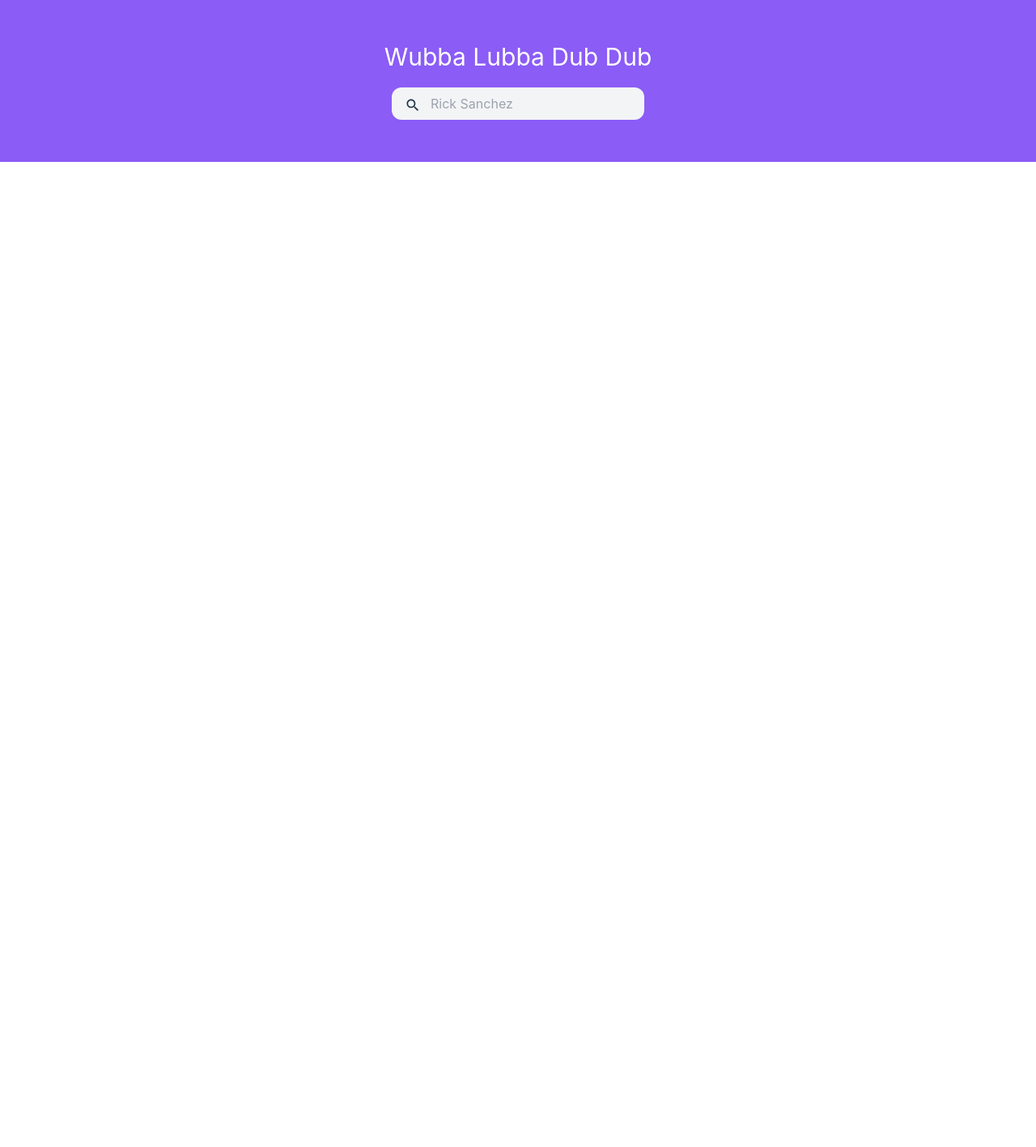
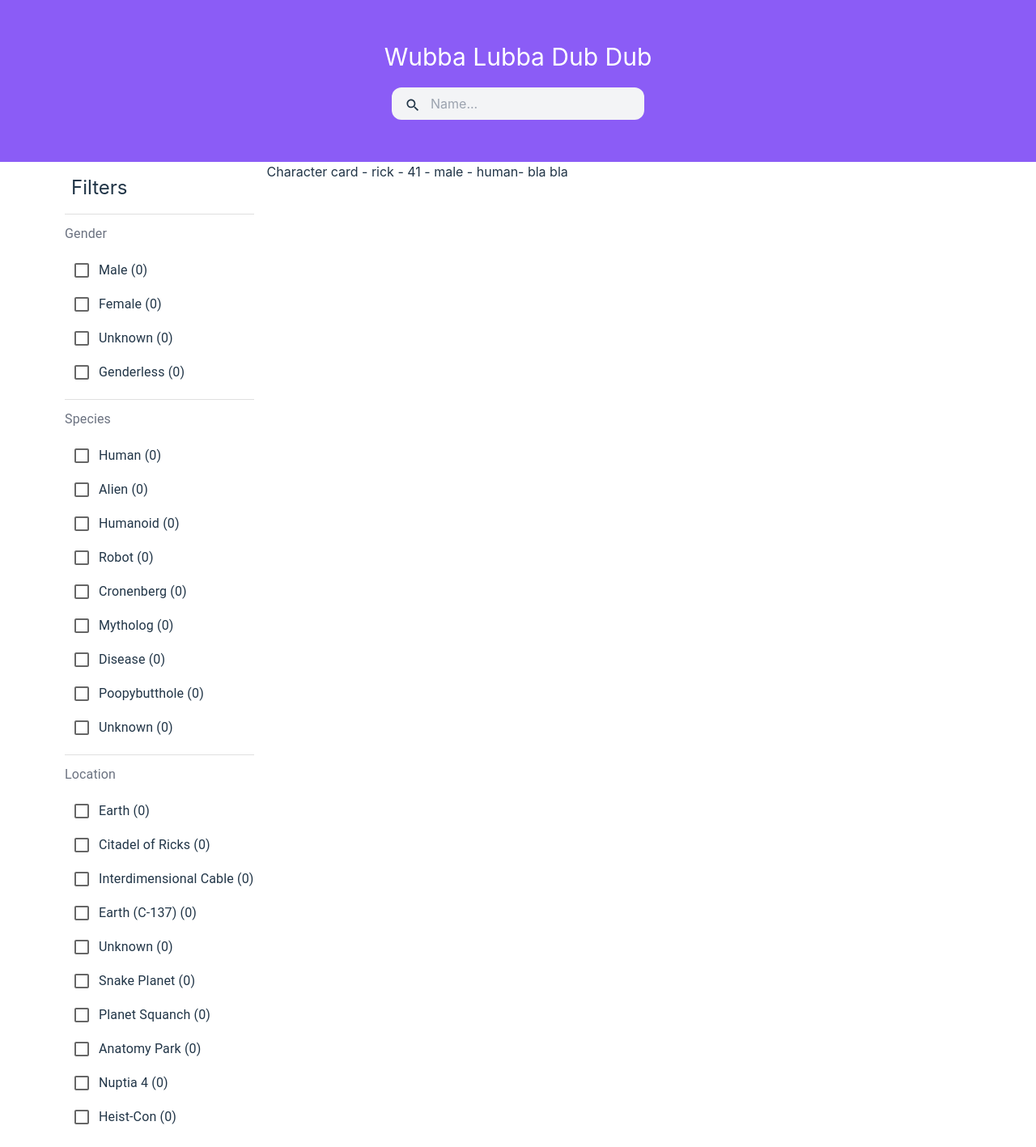
Before and after one commit to emirmorgan/graphql-rick-and-morty, a React (Vite) app: page / in a window 1280 px wide. Shown: the whole page at 81% size. Before the commit the page ends 800 px from the top, so only its background shows below. Built offline with nearby package versions, Linux system fonts and the light colour scheme.

Commit message:
Design: Content / Filter

```diff
--- a/src/App.jsx
+++ b/src/App.jsx
@@ -1,9 +1,11 @@
+import Content from "./components/Content";
 import Header from "./components/Header";
 
 function App() {
   return (
     <>
       <Header />
+      <Content />
     </>
   );
 }
--- /dev/null
+++ b/src/components/Character.jsx
@@ -0,0 +1,7 @@
+import { Box } from "@mui/material";
+
+const Character = ({}) => {
+  return <Box>Character card - rick - 41 - male - human- bla bla</Box>;
+};
+
+export default Character;
--- /dev/null
+++ b/src/components/Characters.jsx
@@ -0,0 +1,13 @@
+import { Box } from "@mui/material";
+import Character from "./Character";
+
+const Characters = () => {
+  return (
+    <Box>
+      {/* send props to character component */}
+      <Character />
+    </Box>
+  );
+};
+
+export default Characters;
--- /dev/null
+++ b/src/components/Content.jsx
@@ -0,0 +1,17 @@
+import { Box, Container } from "@mui/material";
+
+import Characters from "./Characters";
+import Filter from "./Filter";
+
+const Content = () => {
+  return (
+    <Container>
+      <Box display="flex">
+        <Filter />
+        <Characters />
+      </Box>
+    </Container>
+  );
+};
+
+export default Content;
--- /dev/null
+++ b/src/components/Filter.jsx
@@ -0,0 +1,102 @@
+import {
+  Box,
+  Checkbox,
+  Divider,
+  List,
+  ListItem,
+  ListItemText,
+  Typography,
+} from "@mui/material";
+
+const Filter = () => {
+  return (
+    <Box className="flex flex-col py-2 px-4" minWidth="250px">
+      <h1 className="text-2xl p-2">Filters</h1>
+      <List className="flex flex-col gap-3">
+        <Divider />
+        <Typography className="text-xl text-gray-500">Gender</Typography>
+        <ListItem disablePadding className="flex flex-col">
+          <Box className="flex items-center mr-auto">
+            <Checkbox /> <ListItemText>Male (0)</ListItemText>
+          </Box>
+          <Box className="flex items-center mr-auto">
+            <Checkbox /> <ListItemText>Female (0)</ListItemText>
+          </Box>
+          <Box className="flex items-center mr-auto">
+            <Checkbox /> <ListItemText>Unknown (0)</ListItemText>
+          </Box>
+          <Box className="flex items-center mr-auto">
+            <Checkbox /> <ListItemText>Genderless (0)</ListItemText>
+          </Box>
+        </ListItem>
+        <Divider />
+        <Typography className="text-xl text-gray-500">Species</Typography>
+        <ListItem disablePadding className="flex flex-col">
+          <Box className="flex items-center mr-auto">
+            <Checkbox /> <ListItemText>Human (0)</ListItemText>
+          </Box>
+          <Box className="flex items-center mr-auto">
+            <Checkbox /> <ListItemText>Alien (0)</ListItemText>
+          </Box>
+          <Box className="flex items-center mr-auto">
+            <Checkbox /> <ListItemText>Humanoid (0)</ListItemText>
+          </Box>
+          <Box className="flex items-center mr-auto">
+            <Checkbox /> <ListItemText>Robot (0)</ListItemText>
+          </Box>
+          <Box className="flex items-center mr-auto">
+            <Checkbox /> <ListItemText>Cronenberg (0)</ListItemText>
+          </Box>
+          <Box className="flex items-center mr-auto">
+            <Checkbox /> <ListItemText>Mytholog (0)</ListItemText>
+          </Box>
+          <Box className="flex items-center mr-auto">
+            <Checkbox /> <ListItemText>Disease (0)</ListItemText>
+          </Box>
+          <Box className="flex items-center mr-auto">
+            <Checkbox /> <ListItemText>Poopybutthole (0)</ListItemText>
+          </Box>
+          <Box className="flex items-center mr-auto">
+            <Checkbox /> <ListItemText>Unknown (0)</ListItemText>
+          </Box>
+        </ListItem>
+        <Divider />
+        <Typography className="text-xl text-gray-500">Location</Typography>
+        <ListItem disablePadding className="flex flex-col">
+          <Box className="flex items-center mr-auto">
+            <Checkbox /> <ListItemText>Earth (0)</ListItemText>
+          </Box>
+          <Box className="flex items-center mr-auto">
+            <Checkbox /> <ListItemText>Citadel of Ricks (0)</ListItemText>
+          </Box>
+          <Box className="flex items-center mr-auto">
+            <Checkbox /> <ListItemText>Interdimensional Cable (0)</ListItemText>
+          </Box>
+          <Box className="flex items-center mr-auto">
+            <Checkbox /> <ListItemText>Earth (C-137) (0)</ListItemText>
+          </Box>
+          <Box className="flex items-center mr-auto">
+            <Checkbox /> <ListItemText>Unknown (0)</ListItemText>
+          </Box>
+          <Box className="flex items-center mr-auto">
+            <Checkbox /> <ListItemText>Snake Planet (0)</ListItemText>
+          </Box>
+          <Box className="flex items-center mr-auto">
+            <Checkbox /> <ListItemText>Planet Squanch (0)</ListItemText>
+          </Box>
+          <Box className="flex items-center mr-auto">
+            <Checkbox /> <ListItemText>Anatomy Park (0)</ListItemText>
+          </Box>
+          <Box className="flex items-center mr-auto">
+            <Checkbox /> <ListItemText>Nuptia 4 (0)</ListItemText>
+          </Box>
+          <Box className="flex items-center mr-auto">
+            <Checkbox /> <ListItemText>Heist-Con (0)</ListItemText>
+          </Box>
+        </ListItem>
+      </List>
+    </Box>
+  );
+};
+
+export default Filter;
--- a/src/components/InputField.jsx
+++ b/src/components/InputField.jsx
@@ -9,7 +9,7 @@ const InputField = () => {
       </Box>
       <input
         className="py-2 bg-transparent outline-none w-100"
-        placeholder="Rick Sanchez"
+        placeholder="Name..."
       ></input>
     </Box>
   );
--- a/src/style.css
+++ b/src/style.css
@@ -560,8 +560,48 @@ video {
   margin-bottom: 1.25rem;
 }
 
+.mr-auto {
+  margin-right: auto;
+}
+
+.mt-1 {
+  margin-top: 0.25rem;
+}
+
+.mt-2 {
+  margin-top: 0.5rem;
+}
+
+.mt-3 {
+  margin-top: 0.75rem;
+}
+
+.mt-4 {
+  margin-top: 1rem;
+}
+
 .flex {
   display: flex;
+}
+
+.flex-col {
+  flex-direction: column;
+}
+
+.content-center {
+  align-content: center;
+}
+
+.content-start {
+  align-content: flex-start;
+}
+
+.content-end {
+  align-content: flex-end;
+}
+
+.items-start {
+  align-items: flex-start;
 }
 
 .items-center {
@@ -574,6 +614,14 @@ video {
 
 .gap-3 {
   gap: 0.75rem;
+}
+
+.gap-5 {
+  gap: 1.25rem;
+}
+
+.gap-6 {
+  gap: 1.5rem;
 }
 
 .rounded-xl {
@@ -594,6 +642,14 @@ video {
   background-color: transparent;
 }
 
+.p-2 {
+  padding: 0.5rem;
+}
+
+.p-1 {
+  padding: 0.25rem;
+}
+
 .px-4 {
   padding-left: 1rem;
   padding-right: 1rem;
@@ -604,14 +660,71 @@ video {
   padding-bottom: 0.5rem;
 }
 
+.pt-4 {
+  padding-top: 1rem;
+}
+
+.pt-2 {
+  padding-top: 0.5rem;
+}
+
+.pt-1 {
+  padding-top: 0.25rem;
+}
+
 .text-3xl {
   font-size: 1.875rem;
   line-height: 2.25rem;
 }
 
+.text-xl {
+  font-size: 1.25rem;
+  line-height: 1.75rem;
+}
+
+.text-2xl {
+  font-size: 1.5rem;
+  line-height: 2rem;
+}
+
 .text-white {
   --tw-text-opacity: 1;
   color: rgb(255 255 255 / var(--tw-text-opacity));
+}
+
+.text-gray-500 {
+  --tw-text-opacity: 1;
+  color: rgb(107 114 128 / var(--tw-text-opacity));
+}
+
+.shadow-xl {
+  --tw-shadow: 0 20px 25px -5px rgb(0 0 0 / 0.1), 0 8px 10px -6px rgb(0 0 0 / 0.1);
+  --tw-shadow-colored: 0 20px 25px -5px var(--tw-shadow-color), 0 8px 10px -6px var(--tw-shadow-color);
+  box-shadow: var(--tw-ring-offset-shadow, 0 0 #0000), var(--tw-ring-shadow, 0 0 #0000), var(--tw-shadow);
+}
+
+.shadow-2xl {
+  --tw-shadow: 0 25px 50px -12px rgb(0 0 0 / 0.25);
+  --tw-shadow-colored: 0 25px 50px -12px var(--tw-shadow-color);
+  box-shadow: var(--tw-ring-offset-shadow, 0 0 #0000), var(--tw-ring-shadow, 0 0 #0000), var(--tw-shadow);
+}
+
+.shadow-lg {
+  --tw-shadow: 0 10px 15px -3px rgb(0 0 0 / 0.1), 0 4px 6px -4px rgb(0 0 0 / 0.1);
+  --tw-shadow-colored: 0 10px 15px -3px var(--tw-shadow-color), 0 4px 6px -4px var(--tw-shadow-color);
+  box-shadow: var(--tw-ring-offset-shadow, 0 0 #0000), var(--tw-ring-shadow, 0 0 #0000), var(--tw-shadow);
+}
+
+.shadow-md {
+  --tw-shadow: 0 4px 6px -1px rgb(0 0 0 / 0.1), 0 2px 4px -2px rgb(0 0 0 / 0.1);
+  --tw-shadow-colored: 0 4px 6px -1px var(--tw-shadow-color), 0 2px 4px -2px var(--tw-shadow-color);
+  box-shadow: var(--tw-ring-offset-shadow, 0 0 #0000), var(--tw-ring-shadow, 0 0 #0000), var(--tw-shadow);
+}
+
+.shadow {
+  --tw-shadow: 0 1px 3px 0 rgb(0 0 0 / 0.1), 0 1px 2px -1px rgb(0 0 0 / 0.1);
+  --tw-shadow-colored: 0 1px 3px 0 var(--tw-shadow-color), 0 1px 2px -1px var(--tw-shadow-color);
+  box-shadow: var(--tw-ring-offset-shadow, 0 0 #0000), var(--tw-ring-shadow, 0 0 #0000), var(--tw-shadow);
 }
 
 .outline-none {
```
